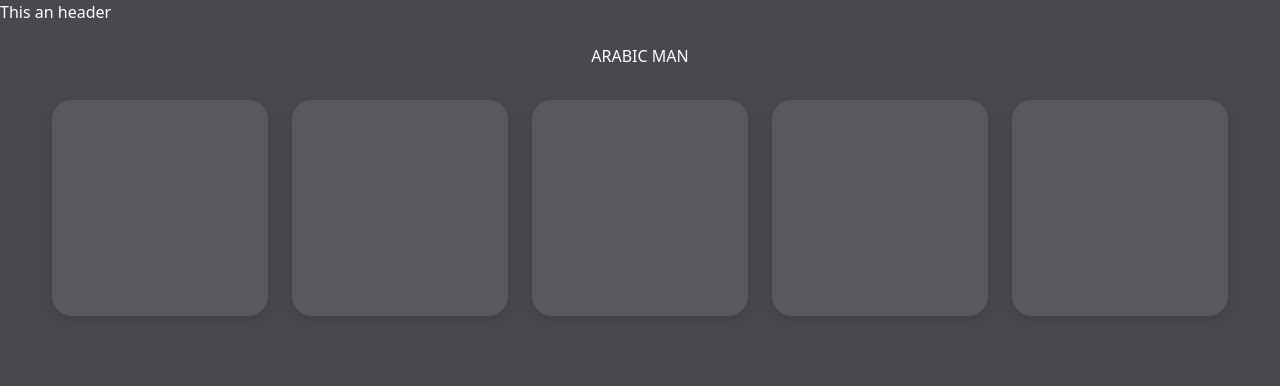
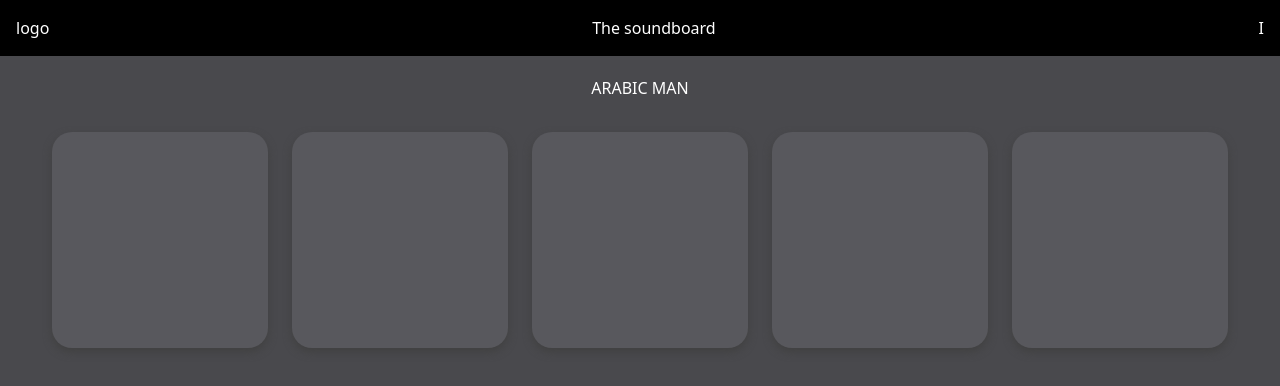
Before and after one commit to alban-coeurvaillant/Sound-board, a plain HTML site: page index.html in a window 1280 px wide. Drawn offline with nearby package versions, Linux system fonts and the light colour scheme.

Commit message:
Code update new structure

```diff
--- a/index.html
+++ b/index.html
@@ -81,8 +81,10 @@ box-shadow:  20px 20px 60px #414141,
 </head>
 <body>
 
-<header>
-  This an header
+<header class="bg-black flex flex-row justify-between p-4">
+  <div class="logo__brand">logo</div>
+  <div class="app__title">The soundboard</div>
+  <div class="info__btn">I</div>
 </header>
 
     <div class="wrapper h-screen wrapper ">
```
